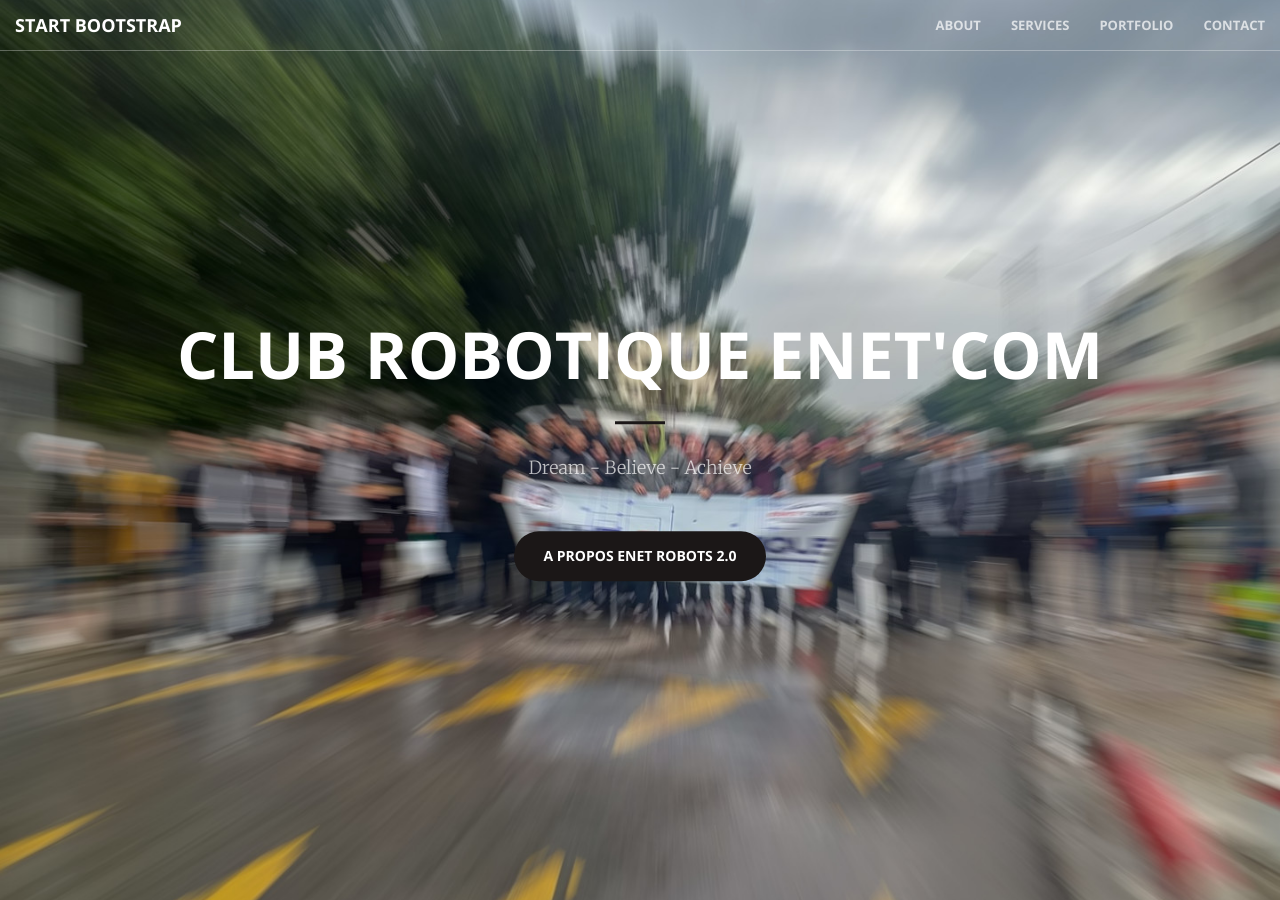
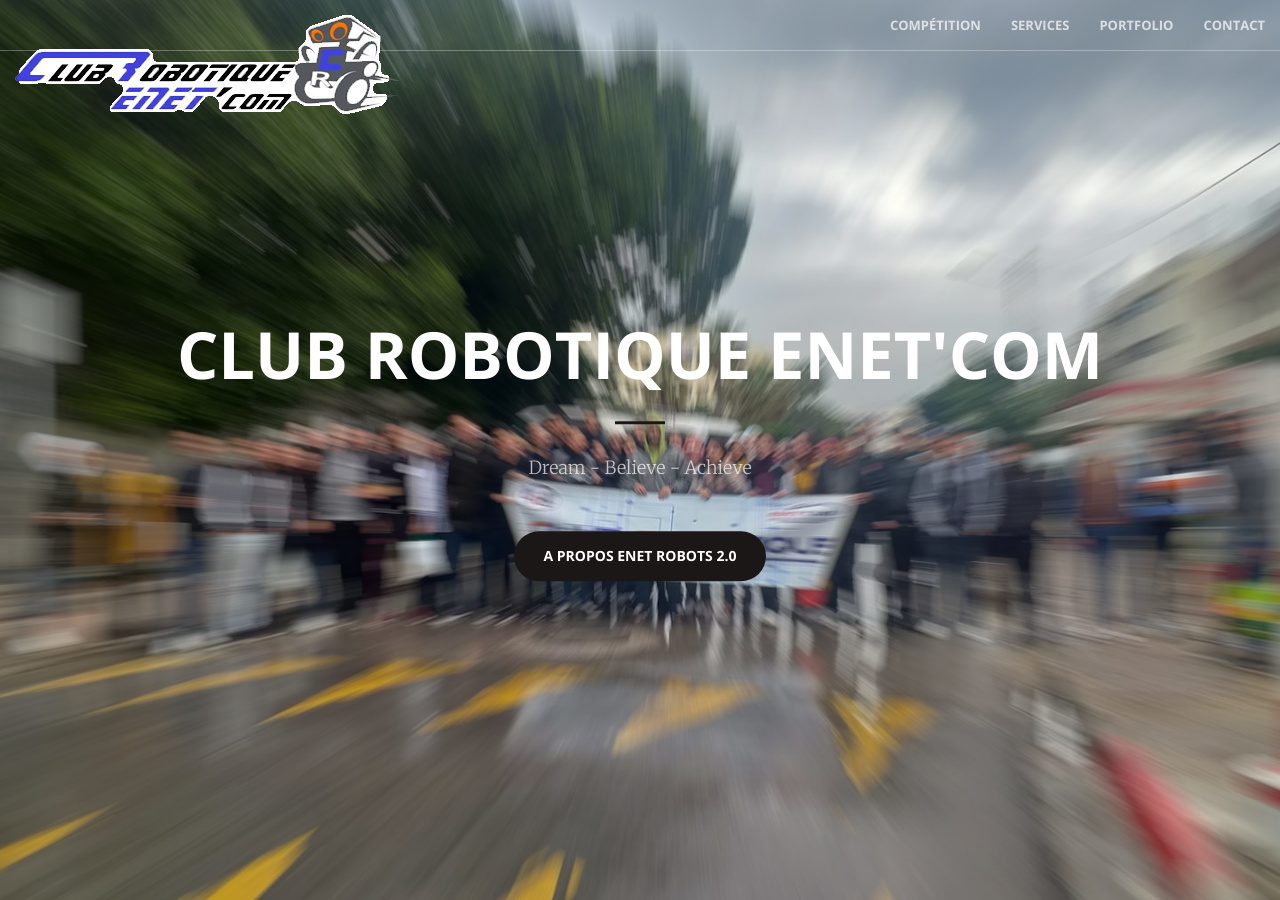
Before and after one commit to Eskander/cr.enetcom, a Jekyll site: the page built from index.html, in a window 1280 px wide and 900 px high. Built offline with Jekyll 4.4.1, drawn with Linux system fonts in a browser that asks for light colours.

Commit message:
Update nav

```diff
--- a/_includes/nav.html
+++ b/_includes/nav.html
@@ -8,14 +8,14 @@
                 <span class="icon-bar"></span>
                 <span class="icon-bar"></span>
             </button>
-            <a class="navbar-brand page-scroll" href="#page-top">Start Bootstrap</a>
+            <a class="navbar-brand page-scroll" href="#page-top"><img src="/img/logo.png"></a>
         </div>
 
         <!-- Collect the nav links, forms, and other content for toggling -->
         <div class="collapse navbar-collapse" id="bs-example-navbar-collapse-1">
             <ul class="nav navbar-nav navbar-right">
                 <li>
-                    <a class="page-scroll" href="#about">About</a>
+                    <a class="page-scroll" href="#about">Compétition</a>
                 </li>
                 <li>
                     <a class="page-scroll" href="#services">Services</a>
```
Also changed, not shown: img/logo.png (added).
